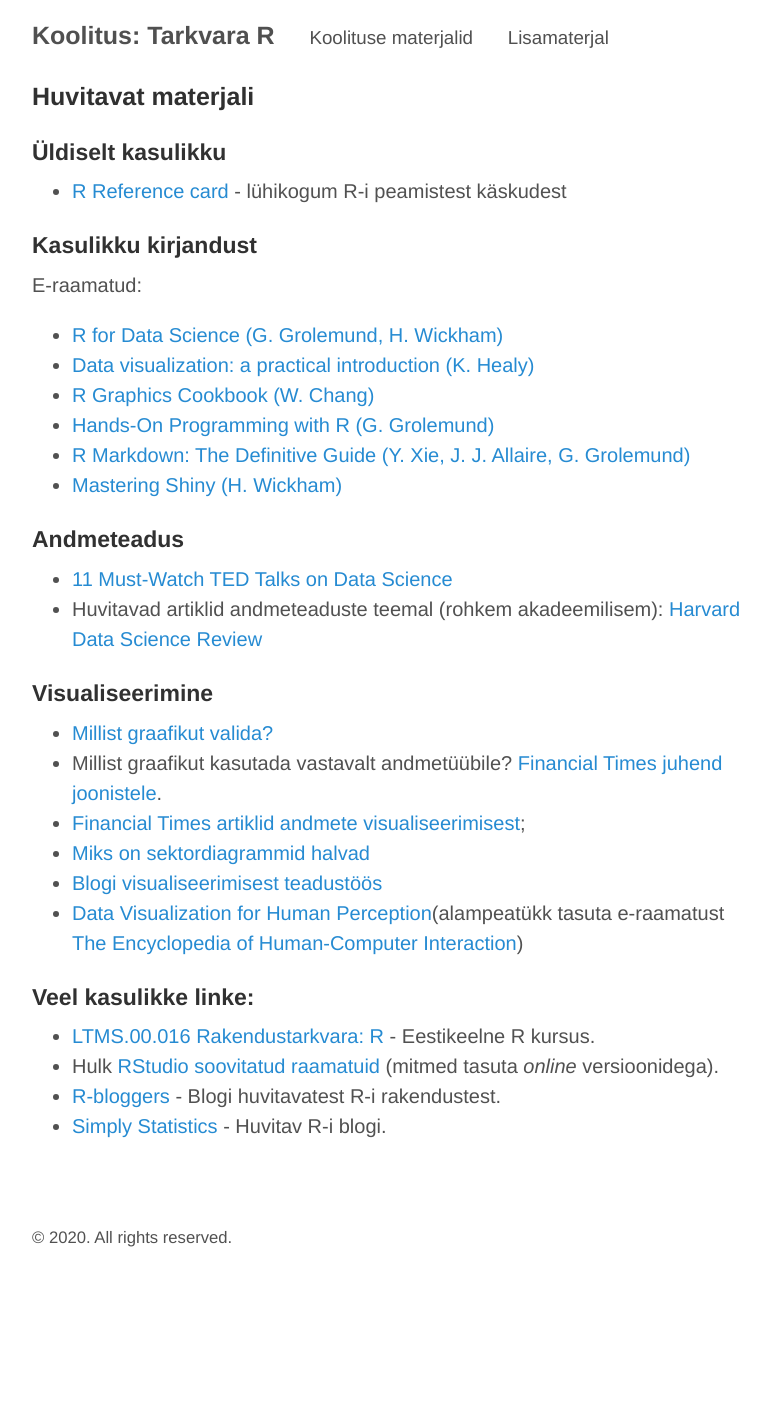
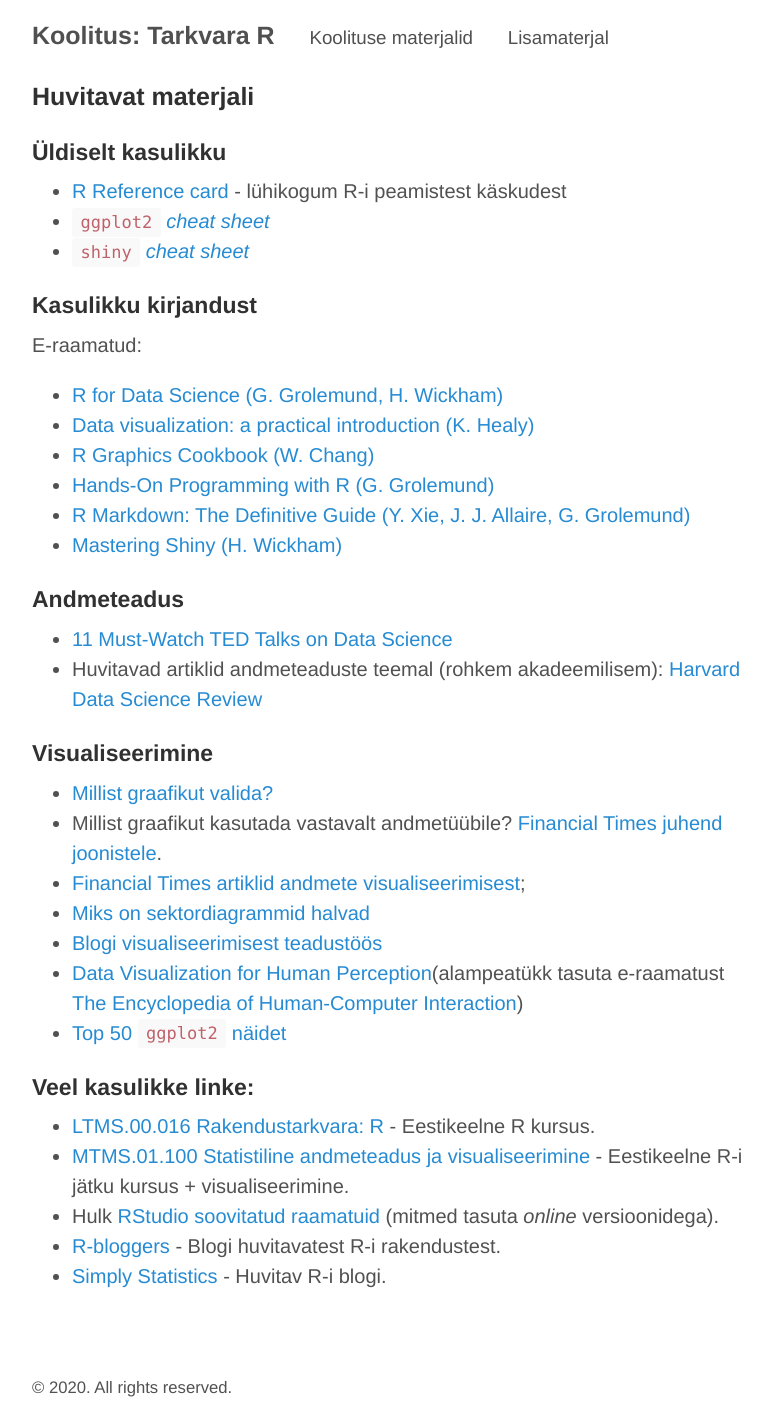
Before and after one commit to Rkursus/tykliinikum, a Jekyll site: the page built from lisamaterjal.md, in a window 1280 px wide. Shown: the whole page, without its empty margins (248-1020 px from the left). Built offline with Jekyll 4.4.1, drawn with Linux system fonts in a browser that asks for light colours; our own code applies the rules of GitHub Pages for plain Markdown files; before the commit the page ends 1251 px from its top, so only the background shows below that.

Commit message:
final commit

```diff
--- a/lisamaterjal.md
+++ b/lisamaterjal.md
@@ -6,6 +6,8 @@ title: Huvitavat materjali
 ## Üldiselt kasulikku
 
 * [R Reference card](https://cran.r-project.org/doc/contrib/Baggott-refcard-v2.pdf) - lühikogum R-i peamistest käskudest
+* [`ggplot2` _cheat sheet_](https://raw.githubusercontent.com/rstudio/cheatsheets/master/data-visualization-2.1.pdf)
+* [`shiny` _cheat sheet_](https://raw.githubusercontent.com/rstudio/cheatsheets/master/shiny.pdf)
 
 ## Kasulikku kirjandust
 
@@ -30,11 +32,12 @@ E-raamatud:
 * [Miks on sektordiagrammid halvad](https://youtu.be/do4hN1UQIl0)
 * [Blogi visualiseerimisest teadustöös](http://ristretto.black/category/graph/)
 * [Data Visualization for Human Perception](https://www.interaction-design.org/literature/book/the-encyclopedia-of-human-computer-interaction-2nd-ed/data-visualization-for-human-perception)(alampeatükk tasuta e-raamatust [The Encyclopedia of Human-Computer Interaction](https://www.interaction-design.org/literature/book/the-encyclopedia-of-human-computer-interaction-2nd-ed))
-
+* [Top 50 `ggplot2` näidet](r-statistics.co/Top50-Ggplot2-Visualizations-MasterList-R-Code.html)
 
 ## Veel kasulikke linke:
 
 * [LTMS.00.016 Rakendustarkvara: R](https://rkursus.github.io/sygis2019) - Eestikeelne R kursus.
+* [MTMS.01.100 Statistiline andmeteadus ja visualiseerimine](https://andmeteadus.github.io/2020/) - Eestikeelne R-i jätku kursus + visualiseerimine.
 * Hulk [RStudio soovitatud raamatuid](https://rstudio.com/resources/books/) (mitmed tasuta _online_ versioonidega).
 * [R-bloggers](https://www.r-bloggers.com/) - Blogi huvitavatest R-i rakendustest.
 * [Simply Statistics](https://simplystatistics.org/) - Huvitav R-i blogi.
```
Also changed, not shown: materjalid.md (+1 -1 lines), 1 other file.
